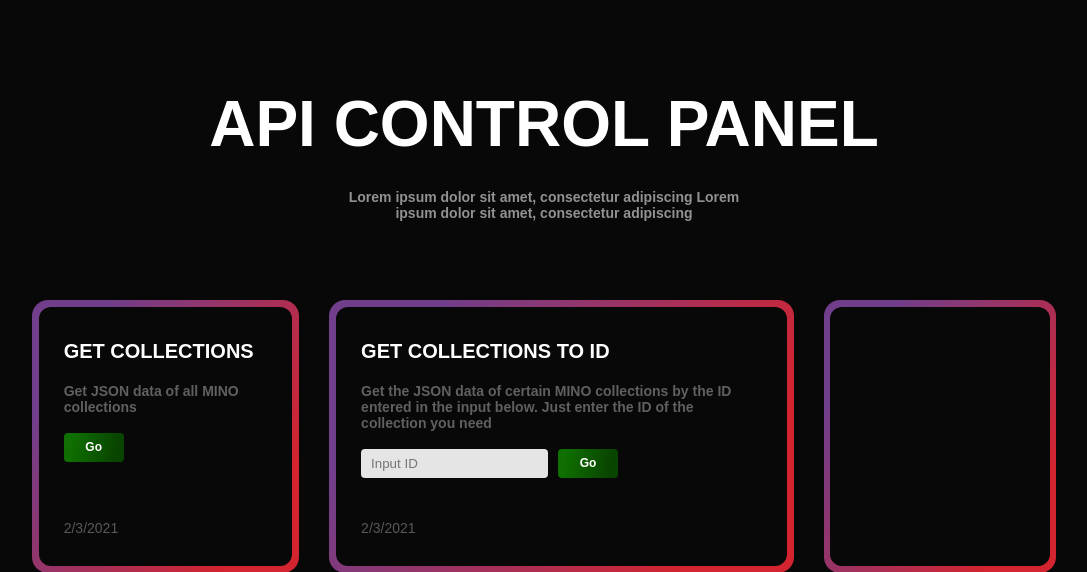
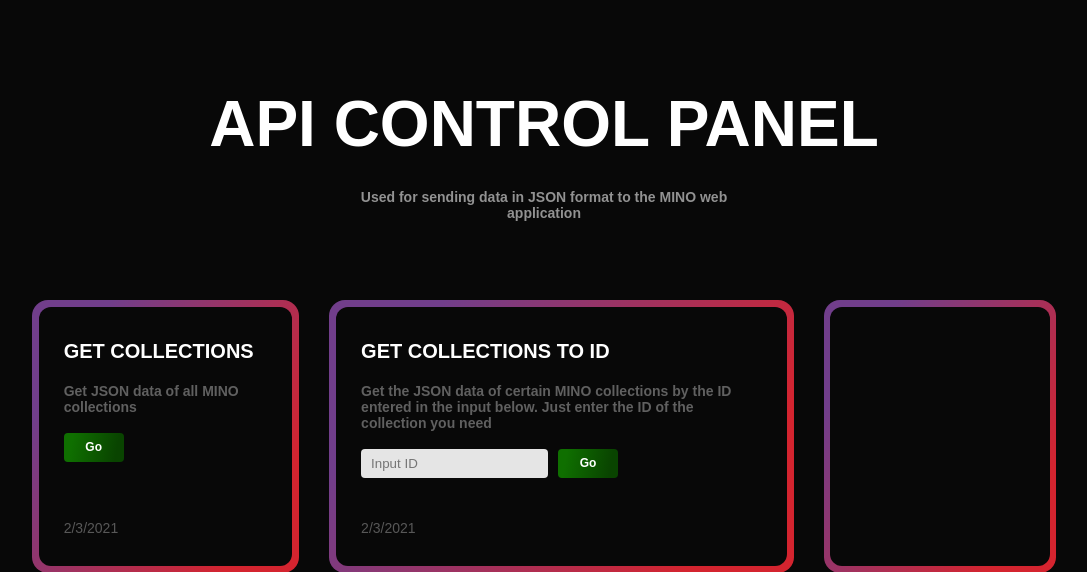
Before and after one commit to ssandry/mino-api, a Flask app: page / in a window 1280 px wide. Shown: the part 131-703 px from the top of the page, without its empty margins (96-1183 px from the left). Run offline with Flask 2, Linux system fonts and the light colour scheme.

Commit message:
Correct text

```diff
--- a/templates/index.html
+++ b/templates/index.html
@@ -4,7 +4,7 @@
     <section class="head" >
         <div>
             <h1>API control panel</h1>
-            <p>Lorem ipsum dolor sit amet, consectetur adipiscing Lorem ipsum dolor sit amet, consectetur adipiscing </p>
+            <p>Used for sending data in JSON format to the MINO web application</p>
         </div>
     </section>
     <section class="controll-grid" >
```
